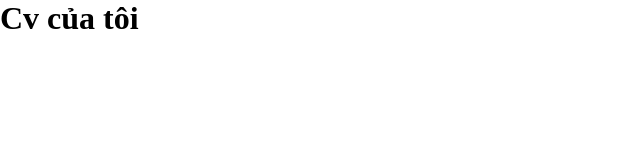
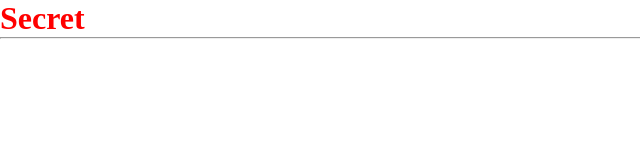
Before and after one commit to KienVuTeam/My_cv, a plain HTML site: page index.html in a window 1280 px wide. Shown: the whole page, without its empty margins (0-640 px from the left). Drawn offline with Linux system fonts and the light colour scheme.

Commit message:
Update index.html

```diff
--- a/index.html
+++ b/index.html
@@ -8,6 +8,7 @@
     <title>My CV</title>
 </head>
 <body>
-    <h1>Cv của tôi</h1>
+    <h1 style="color: red">Secret</h1>
+    <hr>
 </body>
 </html>
```
